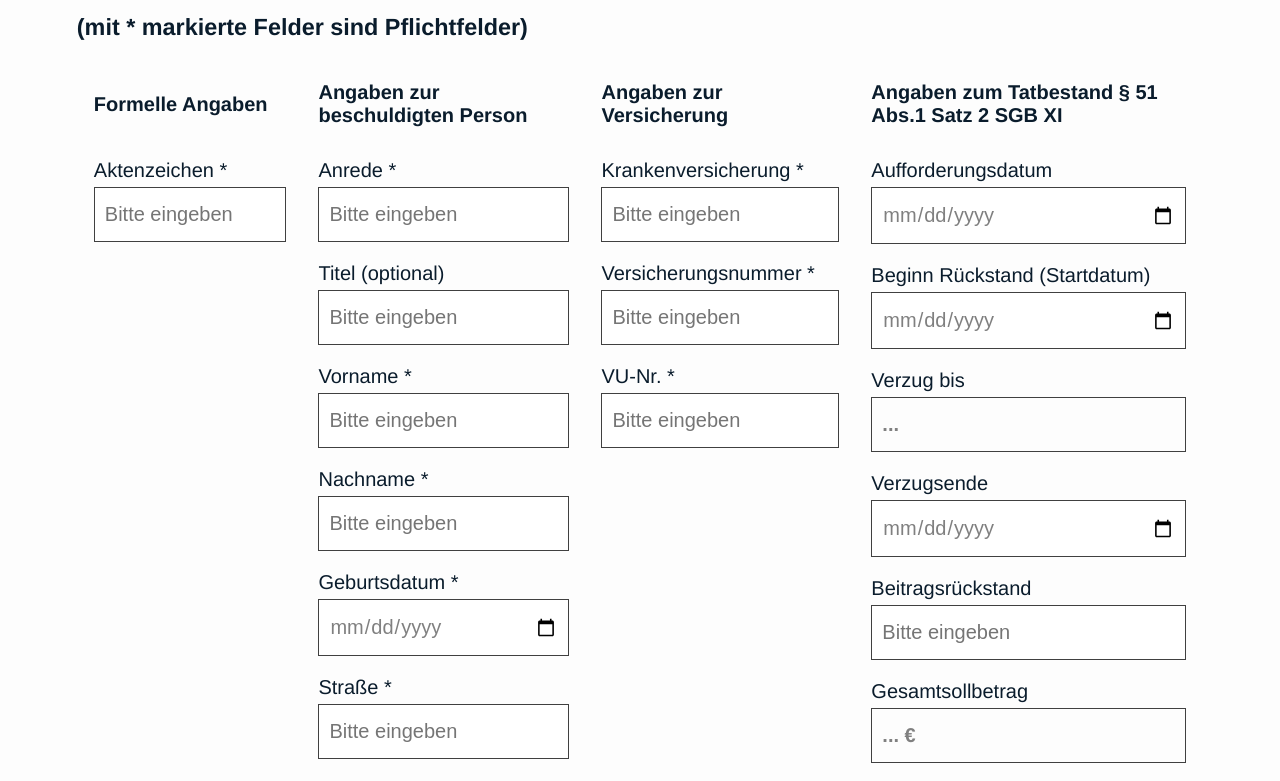
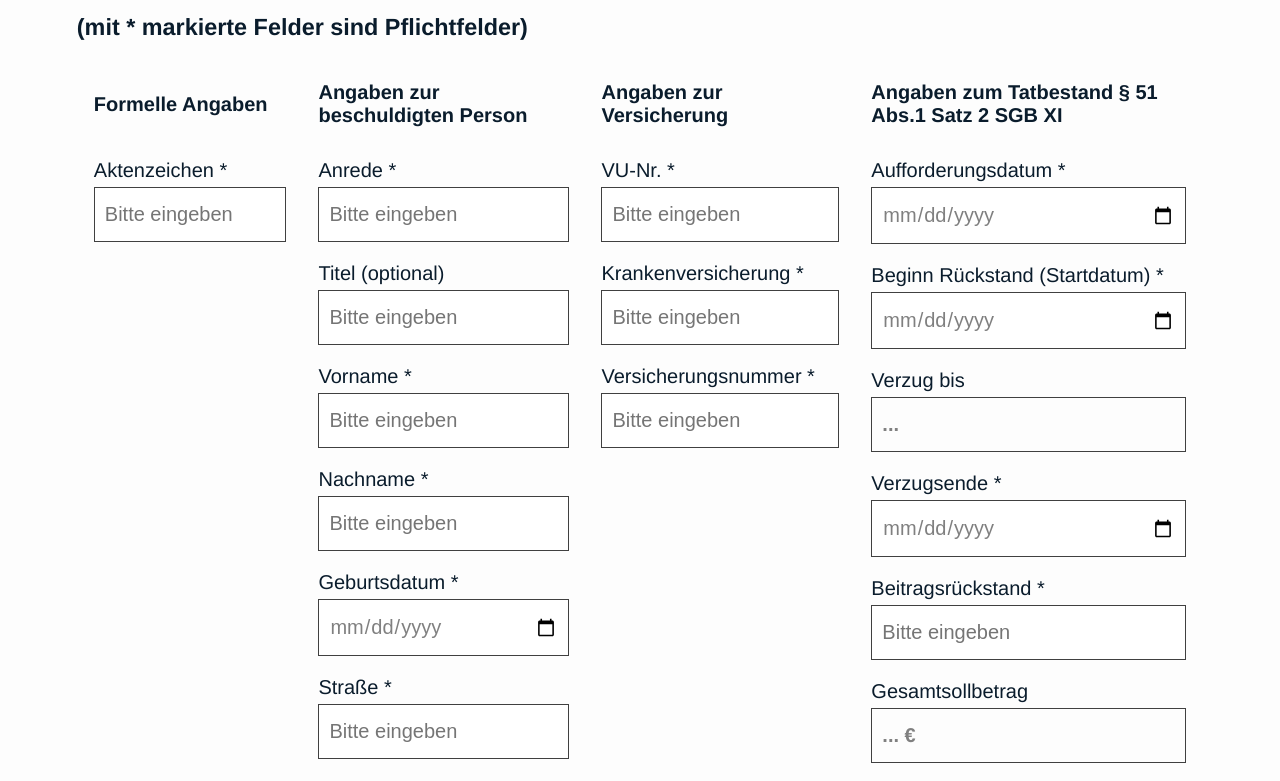
Before and after one commit to Cubemil/OPAS-User-Interface, a Vue app in the folder App/: page /ersterfassung in a window 1280 px wide. Shown: the part 382-1163 px from the top of the page. Built offline with nearby package versions, Linux system fonts and the light colour scheme.

Commit message:
refactor: update field labels and json format ein Eingabeformular.vue

```diff
--- a/App/src/components/Eingabeformular.vue
+++ b/App/src/components/Eingabeformular.vue
@@ -39,23 +39,23 @@
               <input type="text" id="wohnort" required v-model="wohnort" placeholder="Bitte eingeben">
             </td>
             <td>
-              <label for="krankenversicherungsname">Krankenversicherung *</label>
-              <input type="text" id="krankenversicherungsname" required v-model="krankenversicherungsname" placeholder="Bitte eingeben">
+              <label for="versicherungsunternehmensnummer">VU-Nr. *</label>
+              <input type="text" id="versicherungsunternehmensnummer" required v-model="versicherungsunternehmensnummer" placeholder="Bitte eingeben">
+              <label for="krankenversicherung">Krankenversicherung *</label>
+              <input type="text" id="krankenversicherung" required v-model="krankenversicherung" placeholder="Bitte eingeben">
               <label for="versicherungsnummer">Versicherungsnummer *</label>
               <input type="text" id="versicherungsnummer" required v-model="versicherungsnummer" placeholder="Bitte eingeben">
-              <label for="vertragsunternehmensnummer">VU-Nr. *</label>
-              <input type="text" id="vertragsunternehmensnummer" required v-model="vertragsunternehmensnummer" placeholder="Bitte eingeben">
             </td>
             <td>
-              <label for="aufforderungsdatum">Aufforderungsdatum</label>
+              <label for="aufforderungsdatum">Aufforderungsdatum *</label>
               	<input type="date" id="aufforderungsdatum" v-model="aufforderungsdatum" @change="validateDates">
-              <label for="startdatum">Beginn Rückstand (Startdatum)</label>
+              <label for="startdatum">Beginn Rückstand (Startdatum) *</label>
               	<input type="date" id="startdatum" v-model="startdatum" @change="validateDates">
               <label for="verzugBis">Verzug bis</label>
               	<div class="readonly-field" id="verzugBis">{{ calculateVerzugBis }}</div>
-              <label for="verzugsende">Verzugsende</label>
+              <label for="verzugsende">Verzugsende *</label>
               	<input type="date" id="verzugsende" v-model="verzugsende" @change="validateVerzugsende">
-              <label for="beitragsrueckstand">Beitragsrückstand</label>
+              <label for="beitragsrueckstand">Beitragsrückstand *</label>
 								<input type="number" id="beitragsrueckstand" v-model="beitragsrueckstand" placeholder="Bitte eingeben">
               <label for="gesamtsollbetrag">Gesamtsollbetrag</label>
               	<div class="readonly-field" id="gesamtsollbetrag">{{ calculateGesamtsollbetrag }} €</div>
@@ -87,18 +87,19 @@ export default {
       nachname: '',
       titel: '',
       geburtsdatum: '',
+      str: '',
+      hausnummer: '',
       plz: '',
       wohnort: '',
-      str: '',
-      hausnummer: '',
+      versicherungsunternehmensnummer: '',
       versicherungsnummer: '',
-      krankenversicherungsname: '',
-      vertragsunternehmensnummer: '',
+      krankenversicherung: '',
       aufforderungsdatum: '',
       startdatum: '',
       verzugsende: '',
       beitragsrueckstand: '',
       gesamtsollbetrag: '',
+      verjaehrungsfrist: '',
       responseMessage: ''
     }
   },
@@ -142,17 +143,17 @@ export default {
       const formData = {
         aktenzeichen: this.aktenzeichen,
         anrede: this.anrede,
+        titel: this.titel,
         vorname: this.vorname,
         nachname: this.nachname,
-        titel: this.titel,
         geburtsdatum: this.geburtsdatum,
+        str: this.str,
+        hausnummer: this.hausnummer,
         plz: this.plz,
         wohnort: this.wohnort,
-        str: this.str,
-        hausnummer: this.hausnummer,
+        versicherungsunternehmensnummer: this.versicherungsunternehmensnummer,
+        krankenversicherung: this.krankenversicherung,
         versicherungsnummer: this.versicherungsnummer,
-        krankenversicherungsname: this.krankenversicherungsname,
-        vertragsunternehmensnummer: this.vertragsunternehmensnummer,
         aufforderungsdatum: this.aufforderungsdatum,
         startdatum: this.startdatum,
         verzugBis: this.calculateVerzugBis,
```
